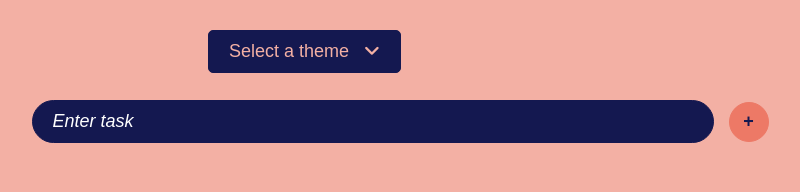
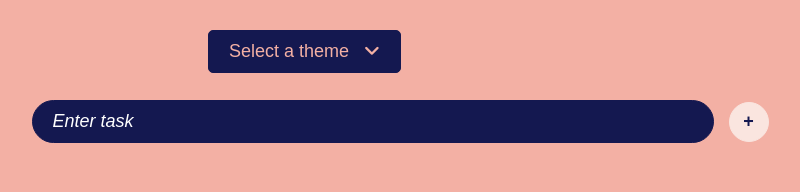
Before and after one commit to shaikhmq20/todo-app, a React (Create React App) app: page / in a window 1280 px wide. Shown: the top 192 px of the page, without its empty margins (240-1040 px from the left). Built offline with nearby package versions, Linux system fonts and the light colour scheme.

Commit message:
Changing the color of the add button.

```diff
--- a/src/components/getTask.jsx
+++ b/src/components/getTask.jsx
@@ -56,7 +56,7 @@ class GetTask extends React.Component {
   };
 
   handleThemeChange = (theme) => {
-    let activeTheme = this.state.activeTheme;
+    let activeTheme;
     activeTheme = theme.name;
     this.setState({ activeTheme });
     const root = document.documentElement;
--- a/src/index.css
+++ b/src/index.css
@@ -104,11 +104,11 @@ input:focus {
 #add {
   margin-left: 15px;
   font-size: 18px;
-  color: #141850;
+  color: var(--text-color);
   border-radius: 50%;
   font-weight: bold;
-  background-color: #ed7966;
-  border: 1px solid #ed7966;
+  background-color: var(--task-color);
+  border: 1px solid var(--task-color);
   width: 40px;
   height: 40px;
 }
```
